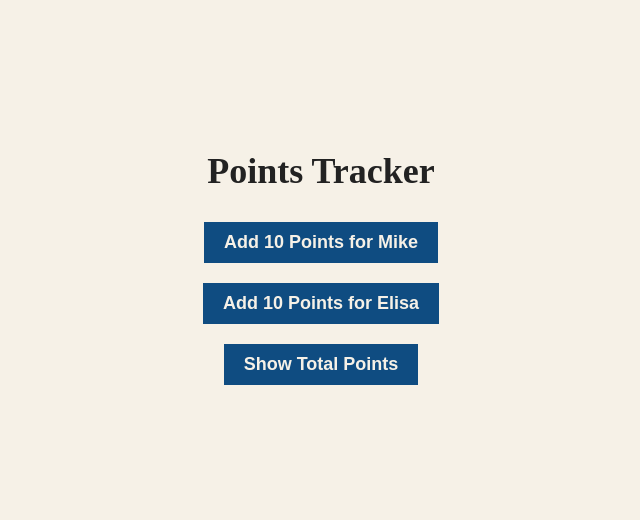
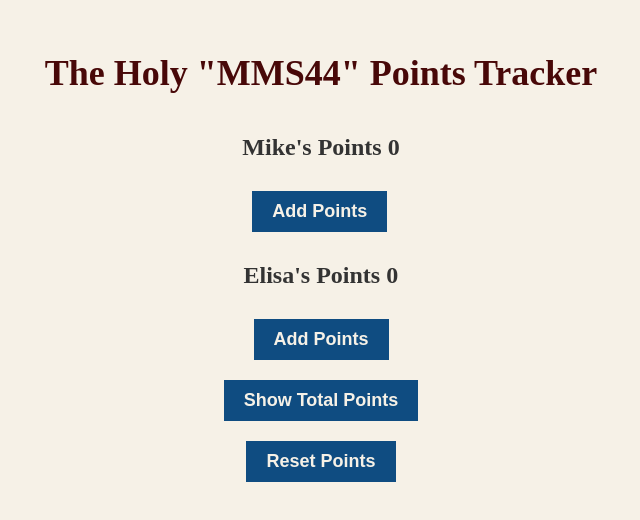
Before and after one commit to HighOn-Code/Points-Counter-MMS44, a plain HTML site: page index.html in a window 1280 px wide. Shown: the part 140-660 px from the top of the page, without its empty margins (319-959 px from the left). Drawn offline with Linux system fonts and the light colour scheme.

Commit message:
Project phase 1 Completed

```diff
--- a/index.html
+++ b/index.html
@@ -8,22 +8,29 @@
     <title>Points Tracker</title>
 </head>
 <body>
+    <h1>The Holy "MMS44" Points Tracker</h1>
+    <div>
+        <h2>Mike's Points <span id="mikePoints">0></span></h2>
+        <button onclick="addPoints('mike')">Add Points</button>
 
-    <h1>Points Tracker</h1>
-    <button id="mikeButton" onclick="addPoints('mike')">Add 10 Points for Mike</button>
+    </div>
+    <div>
+        <h2>Elisa's Points <span id="elisaPoints"> 0 </span></h2>
+        <button onclick="addPoints('elisa')">Add Points</button>
+    </div>
+    <div>
+        <button onclick="showTotalPoints()" id="showTotalButton">Show Total Points</button>
+        <div id="totalPointsDisplay" style="display: none;">
+            <h2>Total Points</h2>
+            <p>Mike: <span id="totalMikePoints">0</span></p>
+            <p>Elisa: <span id="totalElisaPoints">0</span></p>
+        </div>
+    </div>
 
-    <button id="elisaButton" onclick="addPoints('elisa')">Add 10 Points for Elisa</button>
+    <div>
+        <button onclick="resetPoints()" id="resetPointsButton">Reset Points</button>
+    </div>
 
-
-    <!-- New button to display total points -->
-    <button id="showTotalButton" onclick="showTotalPoints()">Show Total Points</button>
-
-    <!-- Total points display area -->
-    <div id="totalPointsDisplay">
-        <p>Total Points:</p>
-        <p>Mike: <span id="totalMikePoints">0</span></p>
-        <p>Elisa: <span id="totalElisaPoints">0</span></p>
-    </div>
 
     <script src="/javascript/script.js"></script>
 </body>
--- a/javascript/script.js
+++ b/javascript/script.js
@@ -2,30 +2,37 @@ const mikePassword = "mike123"; // Replace with Mike's actual password
 const elisaPassword = "elisa456"; // Replace with Elisa's actual password
 let currentUser = null;
 
-// Function to add points for Mike or Elisa
 function addPoints(person) {
-    // Check if the user is logged in before adding points
     if (currentUser === null) {
         promptLogin(person);
         return;
     }
 
-    // Check if the button has been used today
-    const lastUsedDate = localStorage.getItem(person + "LastUsed");
-    const today = new Date().toLocaleDateString();
-
-    if (lastUsedDate === today) {
-        alert("You can use this button only once a day.");
+    // Check if the user is allowed to add points for the current person
+    if (currentUser !== person) {
+        alert("You are not allowed to add points for this person.");
         return;
     }
 
-    // Get the current points from storage
+    const today = new Date().toISOString().slice(0, 10);
+    const lastUsedDate = localStorage.getItem(person + "LastUsed");
+    const clickCount = parseInt(localStorage.getItem(person + "ClickCount")) || 0;
+
+    if (lastUsedDate === today && clickCount >= 2) {
+        alert("You can use this button only twice a day.");
+        return;
+    }
+
     let points = parseInt(localStorage.getItem(person + "Points")) || 0;
 
-    // Add 10 points
-    points += 10;
+    if (clickCount === 0) {
+        points += 10;
+        localStorage.setItem(person + "ClickCount", 1);
+    } else if (clickCount === 1) {
+        points += 15;
+        localStorage.setItem(person + "ClickCount", 2);
+    }
 
-    // Update the display and save the points in storage
     document.getElementById(person + "Points").textContent = points;
     localStorage.setItem(person + "Points", points);
     localStorage.setItem(person + "LastUsed", today);
@@ -46,35 +53,52 @@ function promptLogin(person) {
 }
 
 function showTotalPoints() {
-    // Check if the user is logged in before showing total points
     if (currentUser === null) {
         alert("Please log in to view total points.");
         return;
     }
 
-    // Get and display the total points for Mike and Elisa
     const totalMikePoints = parseInt(localStorage.getItem("mikePoints")) || 0;
     const totalElisaPoints = parseInt(localStorage.getItem("elisaPoints")) || 0;
 
     document.getElementById("totalMikePoints").textContent = totalMikePoints;
     document.getElementById("totalElisaPoints").textContent = totalElisaPoints;
 
-    // Hide the "Show Total Points" button and show the total points display
     document.getElementById("showTotalButton").style.display = "none";
     document.getElementById("totalPointsDisplay").style.display = "block";
 }
 
 function hideTotalPoints() {
-    // Clear the current user and hide the total points display
     currentUser = null;
     document.getElementById("totalPointsDisplay").style.display = "none";
-
-    // Show the "Show Total Points" button again
     document.getElementById("showTotalButton").style.display = "block";
 }
 
-// On page load, fetch and display the points from local storage
 window.onload = function () {
     document.getElementById("mikePoints").textContent = localStorage.getItem("mikePoints") || 0;
     document.getElementById("elisaPoints").textContent = localStorage.getItem("elisaPoints") || 0;
 };
+
+const resetPassword = "reset123"; // Replace with your desired reset password
+
+function resetPoints() {
+    const password = prompt("Enter the reset password:");
+
+    if (password === resetPassword) {
+        localStorage.setItem("mikePoints", 0);
+        localStorage.setItem("elisaPoints", 0);
+        localStorage.setItem("mikeClickCount", 0);
+        localStorage.setItem("elisaClickCount", 0);
+        document.getElementById("mikePoints").textContent = "0";
+        document.getElementById("elisaPoints").textContent = "0";
+
+        localStorage.removeItem("mikeLastUsed");
+        localStorage.removeItem("elisaLastUsed");
+
+        currentUser = null;
+
+        alert("Points and daily usage reset for both Mike and Elisa.");
+    } else {
+        alert("Incorrect password. Points reset aborted.");
+    }
+}
--- a/style.css
+++ b/style.css
@@ -14,7 +14,7 @@ body {
 h1 {
     font-size: 36px;
     margin-bottom: 20px;
-    color: #222;
+    color: #480808;
 }
 
 p {
@@ -72,7 +72,7 @@ button:hover {
 
 #totalPointsDisplay button {
     background-color: #528b86;
-    margin: 20px 0;
+    margin: 20px;
 }
 #totalPointsDisplay {
     display: none;
```
